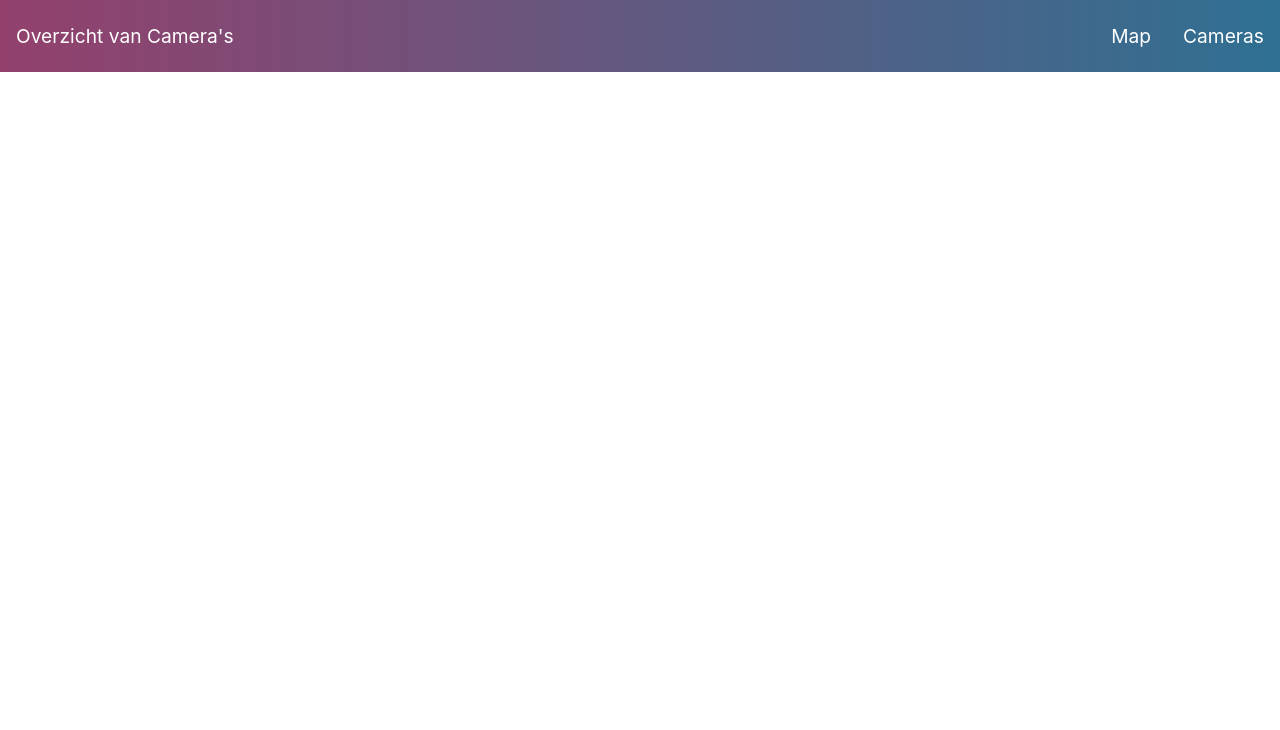
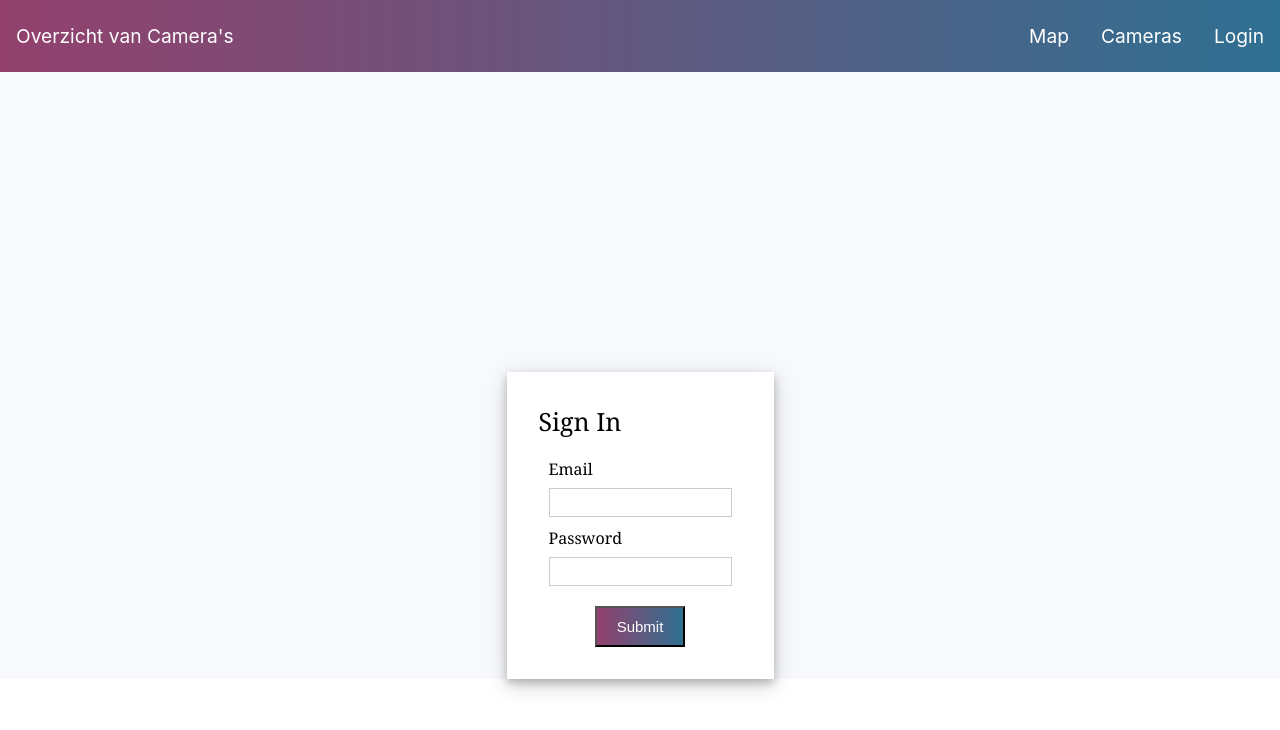
Before and after one commit to ZionVDW/SafeStreetsCameraMap, a React (Create React App) app: page /login in a window 1280 px wide. Shown: the top 730 px of the page. Built offline with nearby package versions, Linux system fonts and the light colour scheme.

Commit message:
push voor login page

```diff
--- a/src/App.js
+++ b/src/App.js
@@ -2,7 +2,6 @@
 import "./App.css";
 import Navbar from "./components/navbar.js";
 import Main from "./components/main";
-// import EditCamera from "./components/editCamera";
 
 function App() {
   return (
@@ -11,7 +10,6 @@
         <Navbar />
         <Main />
       </BrowserRouter>
-      {/* <EditCamera edit="create" camera/> */}
     </div>
   );
 }
--- /dev/null
+++ b/src/components/login.css
@@ -0,0 +1,63 @@
+.app {
+  font-family: sans-serif;
+  display: flex;
+  align-items: center;
+  justify-content: center;
+  flex-direction: column;
+  gap: 20px;
+  height: 100%;
+  font-family: Cambria, Cochin, Georgia, Times, "Times New Roman", serif;
+  background-color: #f8f9fd;
+}
+
+input[type="text"],
+input[type="password"] {
+  height: 25px;
+  border: 1px solid rgba(0, 0, 0, 0.2);
+}
+
+input[type="submit"] {
+  margin-top: 10px;
+  cursor: pointer;
+  font-size: 15px;
+  background-image: linear-gradient(90deg, #93416d 0%, #2f7092 100%);
+  color: #fff;
+  padding: 10px 20px;
+}
+
+input[type="submit"]:hover {
+  background: #6cf0c2;
+}
+
+.button-container {
+  display: flex;
+  justify-content: center;
+}
+
+.login-form {
+  background-color: white;
+  padding: 2rem;
+  box-shadow: 0 4px 8px 0 rgba(0, 0, 0, 0.2), 0 6px 20px 0 rgba(0, 0, 0, 0.19);
+  margin-top: 300px;
+}
+
+.list-container {
+  display: flex;
+}
+
+.error {
+  color: red;
+  font-size: 12px;
+}
+
+.title {
+  font-size: 25px;
+  margin-bottom: 20px;
+}
+
+.input-container {
+  display: flex;
+  flex-direction: column;
+  gap: 8px;
+  margin: 10px;
+}
--- /dev/null
+++ b/src/components/login.js
@@ -0,0 +1,86 @@
+import React, { useState } from "react";
+
+import "./login.css";
+
+function Login() {
+  // React States
+  const [errorMessages, setErrorMessages] = useState({});
+  const [isSubmitted, setIsSubmitted] = useState(false);
+
+  // User Login info
+  const database = [
+    {
+      email: "user1",
+      password: "pass1",
+    },
+    {
+      email: "user2",
+      password: "pass2",
+    },
+  ];
+
+  const errors = {
+    uname: "invalid email",
+    pass: "invalid password",
+  };
+
+  const handleSubmit = (event) => {
+    //Prevent page reload
+    event.preventDefault();
+
+    var { uname, pass } = document.forms[0];
+
+    // Find user login info
+    const userData = database.find((user) => user.email === uname.value);
+
+    // Compare user info
+    if (userData) {
+      if (userData.password !== pass.value) {
+        // Invalid password
+        setErrorMessages({ name: "pass", message: errors.pass });
+      } else {
+        setIsSubmitted(true);
+      }
+    } else {
+      // email not found
+      setErrorMessages({ name: "uname", message: errors.uname });
+    }
+  };
+
+  // Generate JSX code for error message
+  const renderErrorMessage = (name) =>
+    name === errorMessages.name && (
+      <div className="error">{errorMessages.message}</div>
+    );
+
+  const renderForm = (
+    <div className="form">
+      <form onSubmit={handleSubmit}>
+        <div className="input-container">
+          <label>Email </label>
+          <input type="text" name="uname" required />
+          {renderErrorMessage("uname")}
+        </div>
+        <div className="input-container">
+          <label>Password </label>
+          <input type="password" name="pass" required />
+          {renderErrorMessage("pass")}
+        </div>
+        <div className="button-container">
+          <input type="submit" />
+        </div>
+      </form>
+    </div>
+  );
+
+  return (
+    <div className="app">
+      <div className="login-form">
+        <div className="title">Sign In</div>
+        {isSubmitted ? <div>User is successfully logged in</div> : renderForm}
+      </div>
+    </div>
+  );
+}
+
+export default Login;
--- a/src/components/main.js
+++ b/src/components/main.js
@@ -1,12 +1,14 @@
 import { Routes, Route } from "react-router-dom";
 import Map from "./map";
 import Camera from "./camera";
+import Login from "./login";
 
 export default function Main() {
   return (
     <Routes>
       <Route path={"/"} element={<Map />} />
       <Route path={"/camera"} element={<Camera />} />
+      <Route path={"/login"} element={<Login />} />
     </Routes>
   );
 }
--- a/src/components/navbar.js
+++ b/src/components/navbar.js
@@ -10,6 +10,9 @@
           <p>Overzicht van Camera's</p>
         </div>
         <li>
+          <Link to="/login">Login</Link>
+        </li>
+        <li>
           <Link to="/camera">Cameras</Link>
         </li>
         <li>
```
